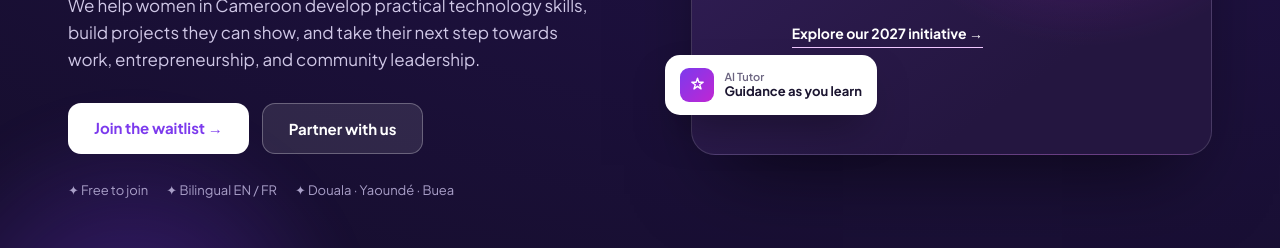
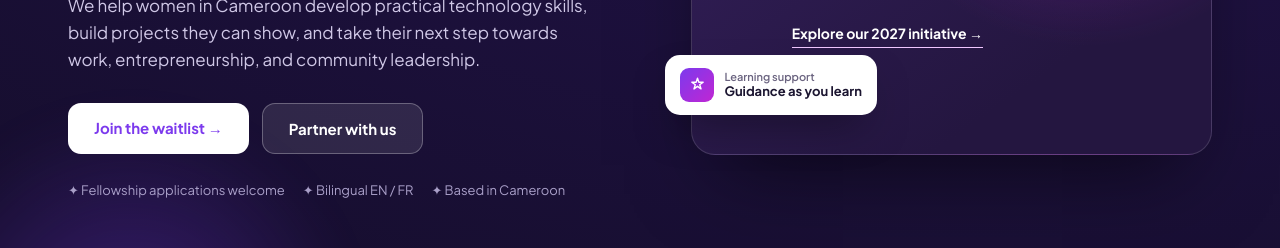
Before and after one commit to techascend-cohort-2/techascend-platform, a Next.js app: page / in a window 1280 px wide. Shown: the part 460-708 px from the top of the page. Built offline with nearby package versions, Linux system fonts and the light colour scheme; no server answers; the database is empty.

Commit message:
Clarify planned outcomes and remove unverified promises

```diff
--- a/components/Hero.tsx
+++ b/components/Hero.tsx
@@ -33,9 +33,9 @@ export default async function Hero() {
             </a>
           </div>
           <div className={styles.facts}>
-            <span>✦ Free to join</span>
+            <span>✦ Fellowship applications welcome</span>
             <span>✦ Bilingual EN / FR</span>
-            <span>✦ Douala · Yaoundé · Buea</span>
+            <span>✦ Based in Cameroon</span>
           </div>
         </div>
 
@@ -60,7 +60,7 @@ export default async function Hero() {
               </svg>
             </div>
             <div>
-              <div className={styles.cardLabel}>AI Tutor</div>
+              <div className={styles.cardLabel}>Learning support</div>
               <div className={styles.cardTutorTitle}>Guidance as you learn</div>
             </div>
           </div>
```
